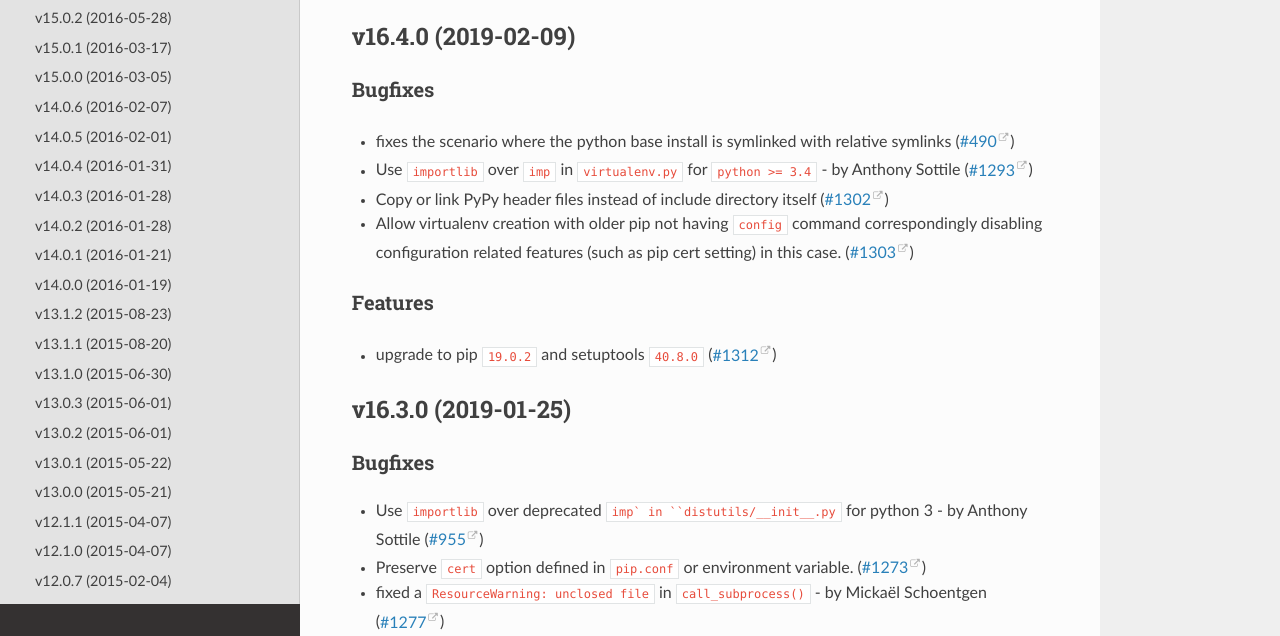
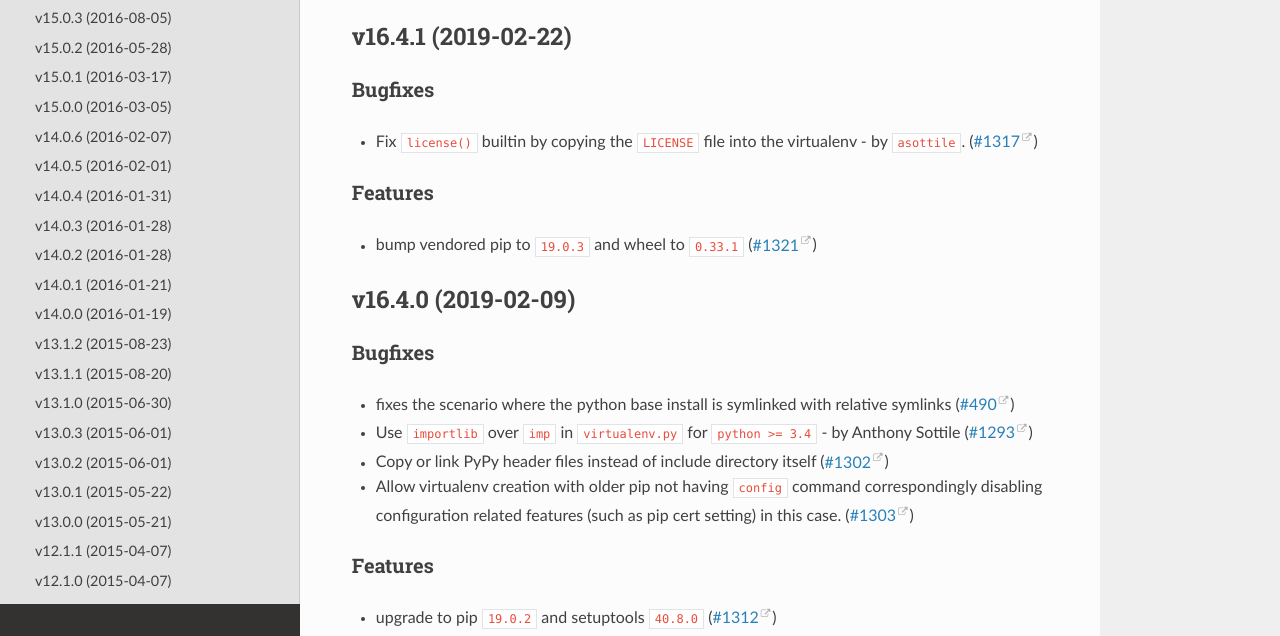
Before and after one commit to pypa/virtualenv, a Sphinx documentation site: the page built from docs/changes.rst, in a window 1280 px wide and 900 px high, cut to the strip 264-900 px from the top of the window. Built offline with Sphinx 7.4.7 and the Read the Docs theme 2.0.0, drawn with Linux system fonts in a browser that asks for light colours.

Commit message:
release 16.4.1

```diff
--- a/docs/changelog/1317.bugfix.rst
+++ /dev/null
@@ -1 +0,0 @@
-Fix ``license()`` builtin by copying the ``LICENSE`` file into the virtualenv - by ``asottile``.
--- a/docs/changelog/1321.feature.rst
+++ /dev/null
@@ -1 +0,0 @@
-bump vendored pip to ``19.0.3`` and wheel to ``0.33.1``
--- a/docs/changes.rst
+++ b/docs/changes.rst
@@ -4,6 +4,21 @@
 .. include:: _draft.rst
 
 .. towncrier release notes start
+
+v16.4.1 (2019-02-22)
+--------------------
+
+Bugfixes
+^^^^^^^^
+
+- Fix ``license()`` builtin by copying the ``LICENSE`` file into the virtualenv - by ``asottile``. (`#1317 <https://github.com/pypa/virtualenv/issues/1317>`_)
+
+
+Features
+^^^^^^^^
+
+- bump vendored pip to ``19.0.3`` and wheel to ``0.33.1`` (`#1321 <https://github.com/pypa/virtualenv/issues/1321>`_)
+
 
 v16.4.0 (2019-02-09)
 --------------------
```
